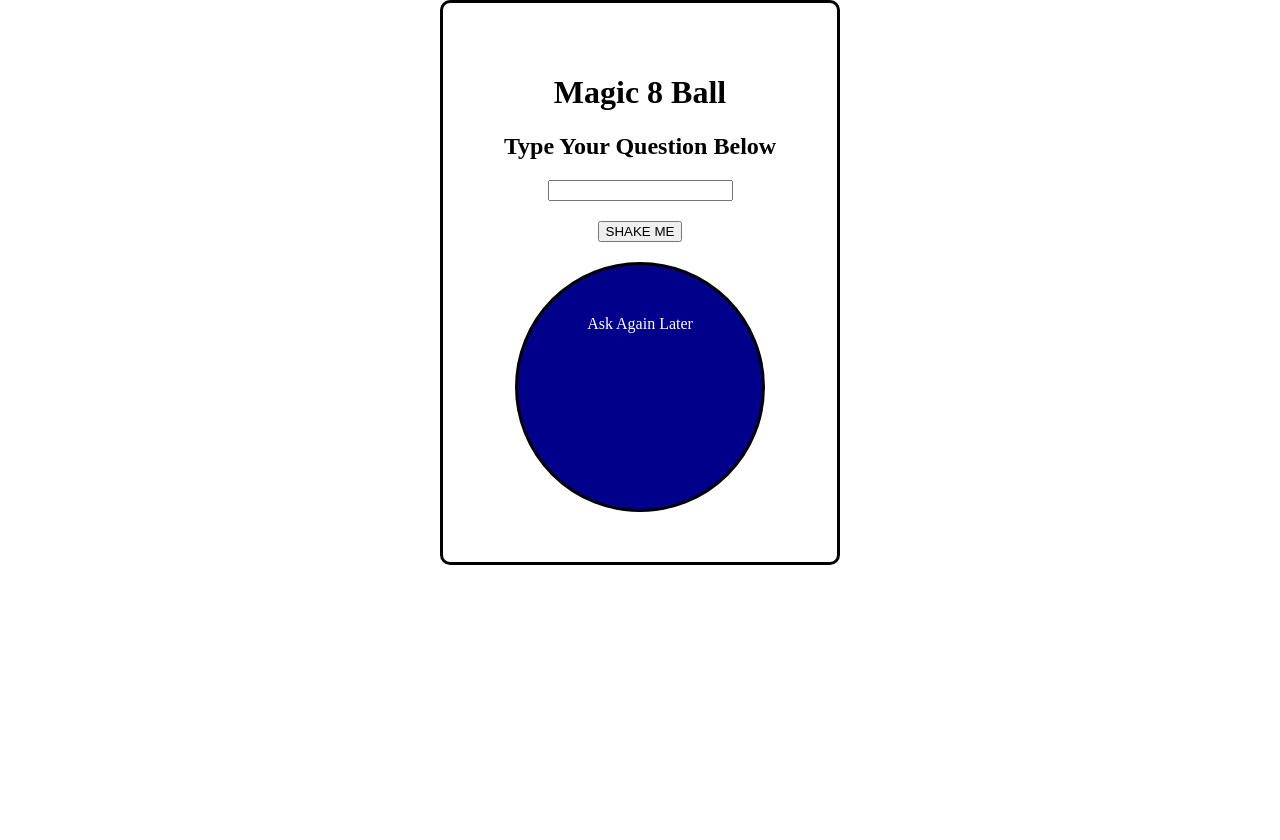
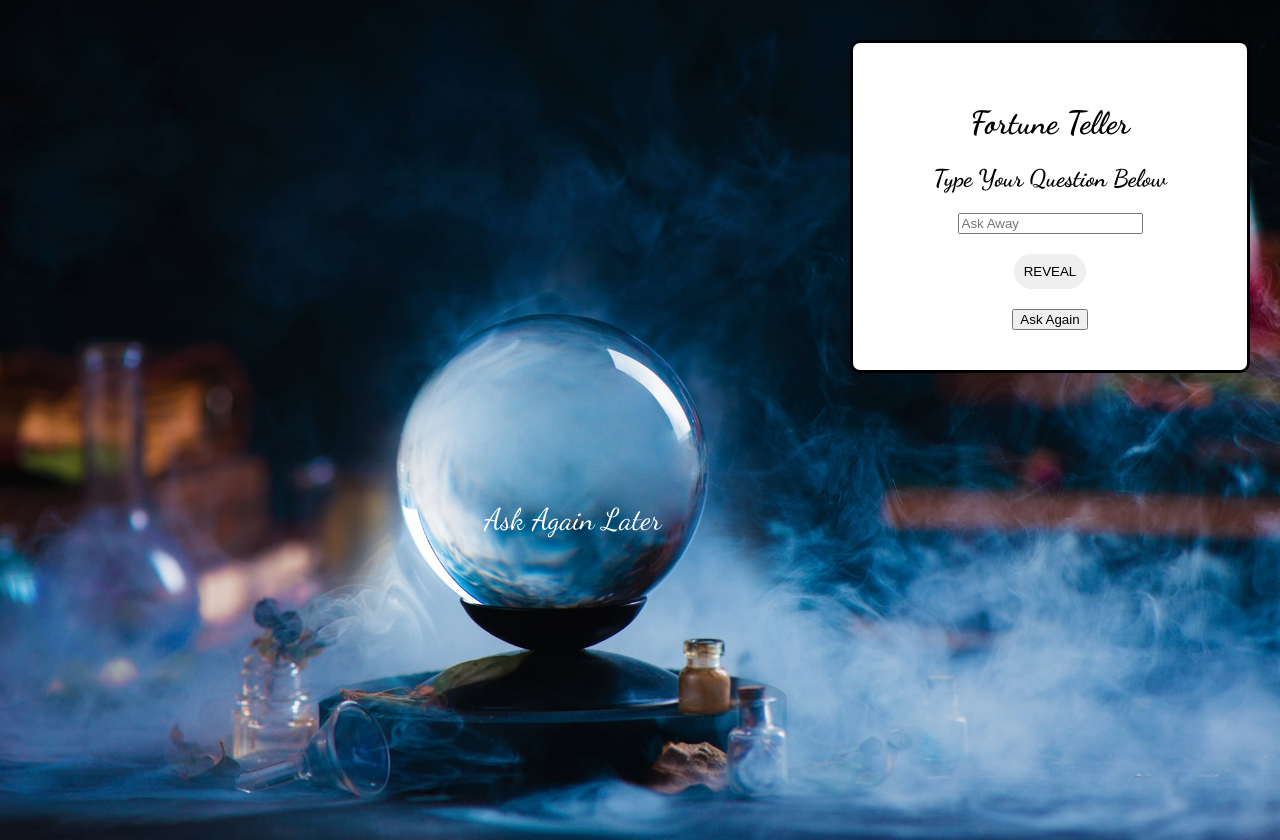
Before and after one commit to abrielcleaver/LAB-02-magic-8-ball, a website with bundled scripts: page index.html in a window 1280 px wide. Before the commit the page ends 800 px from the top, so only its background shows below. Built offline with nearby package versions, Linux system fonts and the light colour scheme.

Commit message:
update styling

```diff
--- a/app.js
+++ b/app.js
@@ -1,5 +1,6 @@
 const userQuestion = document.getElementById('user-input');
-const button = document.getElementById('shake-btn');
+const button = document.getElementById('reveal-btn');
+const resetButton = document.getElementById('reset-button');
 
 
  // const colors = ['yellow', 'white', 'green'];
@@ -22,7 +23,13 @@ const button = document.getElementById('shake-btn');
       const randomAnswer = getRandomNumber(answers.length);
       console.log(answers[randomAnswer]);
 
-      const answerInput = document.getElementById('answer-input');
+      const answerInput = document.getElementById('response');
       answerInput.textContent = answers[randomAnswer];
 
     })
+
+    resetButton.addEventListener('click', () =>{
+      userQuestion.textContent = '' ;
+      response.textContent = 'Ask Again Later';
+
+    })
--- a/index.html
+++ b/index.html
@@ -9,23 +9,31 @@
     <link rel="stylesheet" href="./styles/reset.css">
     <link rel="stylesheet" href="./styles/style.css">
     <link rel="stylesheet" href="./styles/home.css">
-    <title>Document</title>
+
+    <!--font links-->
+    <link rel="preconnect" href="https://fonts.googleapis.com">
+    <link rel="preconnect" href="https://fonts.gstatic.com" crossorigin>
+    <link href="https://fonts.googleapis.com/css2?family=Dancing+Script:wght@400;500;700&display=swap" rel="stylesheet">
+
+    <title>Fortune Teller App</title>
 </head>
 
 <body>
     <div class="container">
         <header>
-            <h1>Magic 8 Ball</h1>
+            <h1>Fortune Teller</h1>
         </header>
 
         <h2>Type Your Question Below</h2>
-        <input type="text" name="" id="user-input">
+        <input type="text" id="user-input" placeholder="Ask Away">
         <br>
-        <button id="shake-btn">SHAKE ME</button>
-
-        <div id="eight-ball">
-            <span id="answer-input">Ask Again Later</span>
-        </div>
+        <button id="reveal-btn">REVEAL</button>
+        <br>
+        <button id="reset-button">Ask Again</button>
+        <br>
+    </div>
+    <div id="eight-ball">
+        <span id="response">Ask Again Later</span>
     </div>
     <script type="module" src="./app.js"></script>
 </body>
--- a/styles/style.css
+++ b/styles/style.css
@@ -1,24 +1,45 @@
+body {
+    background-image: url(../assets/Crystal-Ball-Background.jpeg);
+    background-size: cover;
+}
+
 .container {
     width: 400px;
-    margin: auto;
+    margin-left: 850px;
     text-align: center;
+    background: white;
+    color:black;
     border: solid black;
     border-radius: 10px;
-    padding: 50px;
+    padding: 40px;
+    margin-top: 40px;
 }
 
-#shake-btn {
+h1 {
+    font-family: "Dancing Script", sans-serif;
+}
+h2 {
+    font-family: "Dancing Script", sans-serif;
+}
+
+#reveal-btn {
     margin-top: 20px;
     margin-bottom: 20px;
+    border-radius: 30px;
+    padding: 10px;
+    border: white;
 }
 
 #eight-ball {
     width: 250px;
     height: 250px;
-    margin: auto;
-    padding-top: 50px;
-    background: darkblue;
-    border: black solid;
-    border-radius: 100%;
+    margin-left: 35%;
+    margin-top: 10%;
+    padding-bottom: 20%;
+    display: grid;
+    justify-content: center;
+    align-items: center;
+    font-size: 30px;
+    font-family: "Dancing Script", sans-serif;
     color: white;
 }
```
Also changed, not shown: assets/Crystal-Ball-Background.jpeg (added), assets/fortune_teller_ball.jpeg (added).
